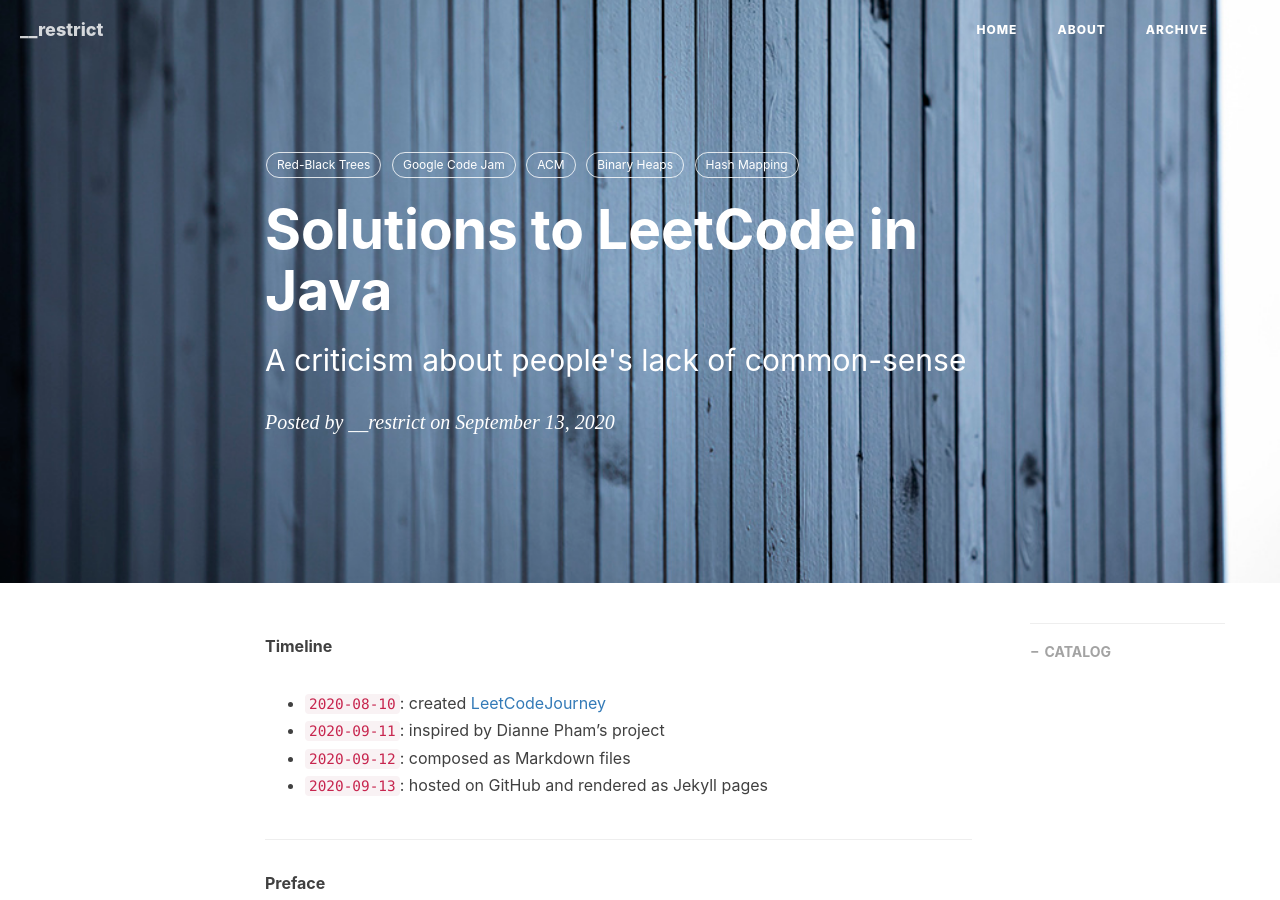
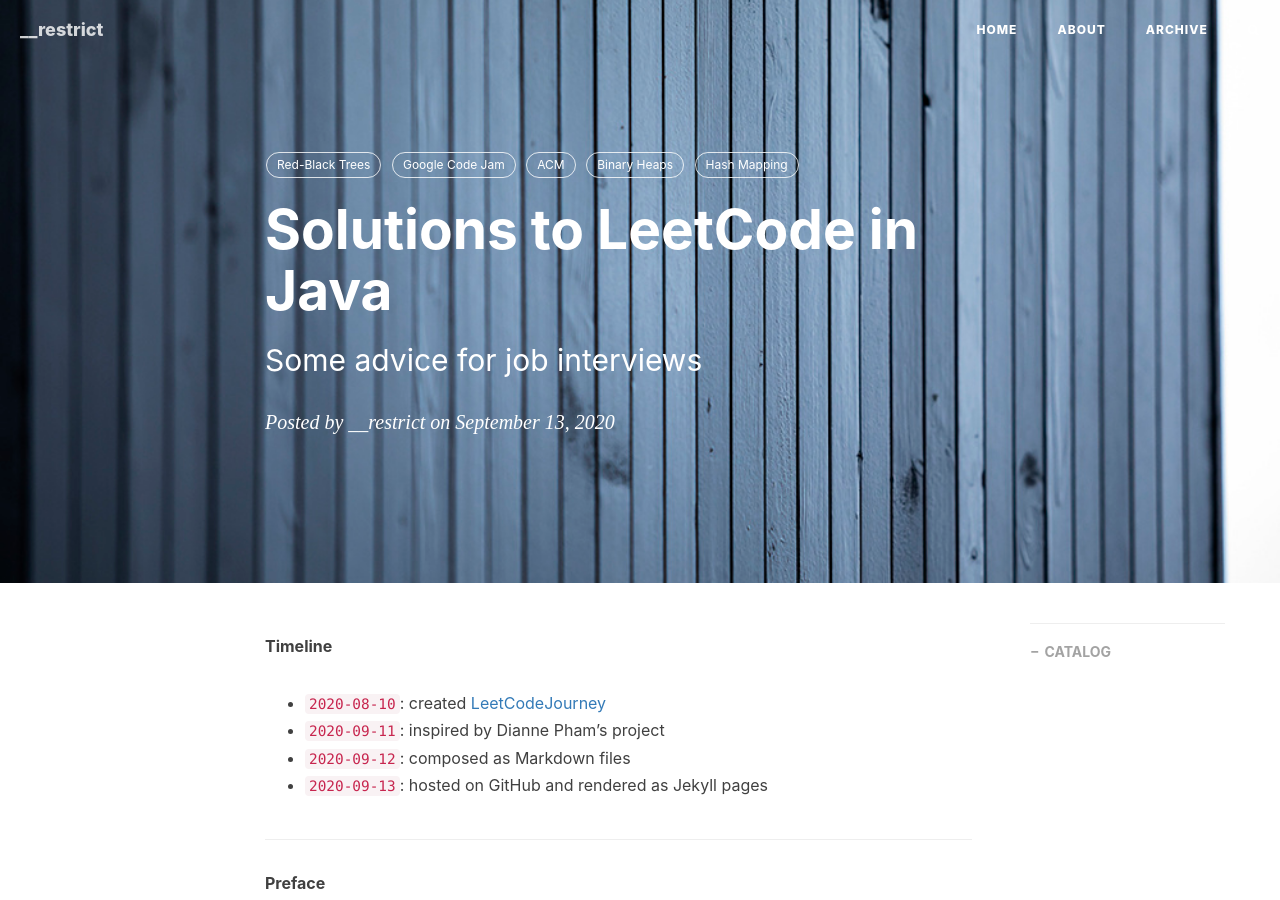
Before and after one commit to gengyu89/gengyu89.github.io, a Jekyll site: the page built from _posts/2020-09-13-leetcode-journey.markdown, in a window 1280 px wide and 900 px high. Built offline with Jekyll 4.4.1, drawn with Linux system fonts in a browser that asks for light colours; nearby versions of some CDN libraries; comment, search, counter and statistics services are not loaded.

Commit message:
highly insultive

```diff
--- a/_posts/2020-09-13-leetcode-journey.markdown
+++ b/_posts/2020-09-13-leetcode-journey.markdown
@@ -1,7 +1,7 @@
 ---
 layout:     post
 title:      "Solutions to LeetCode in Java"
-subtitle:   "A criticism about people's lack of common-sense"
+subtitle:   "Some advice for job interviews"
 date:       2020-09-13 12:00:00
 author:     "__restrict"
 header-img: "img/home-bg.jpg"
--- a/_posts/2020-10-15-gmt-study-notes.markdown
+++ b/_posts/2020-10-15-gmt-study-notes.markdown
@@ -25,7 +25,7 @@
 
 These techniques aim to improve your working efficiency of producing figures with *Generic Mapping Tools*. Although the document uses GMT 4 for demonstrations, it is not difficult for readers to follow the ideas and rewrite them in GMT 5 or higher. The author reserves the copyright of any figures in the examples (if there are any). Full scripts for producing these figures will not be released to the public.
 
-![execution_example](/img/in-post/post-gmt-study-notes/Convert_480px_Excellent.gif)
+![execution_example](/img/in-post/post-gmt-study-notes/Convert_640px_Excellent.gif)
 
 #### Preparatory knowledge
 
```
